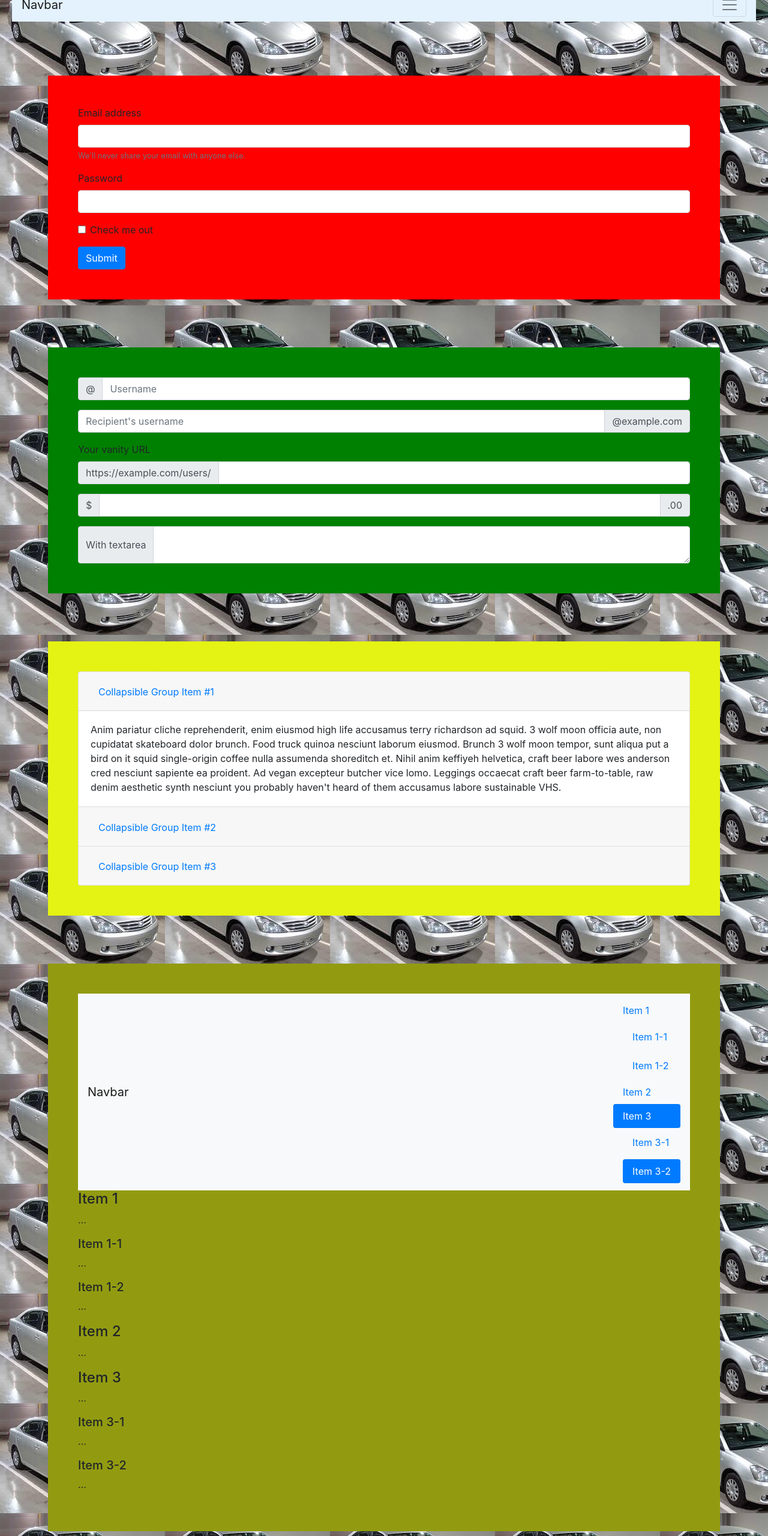
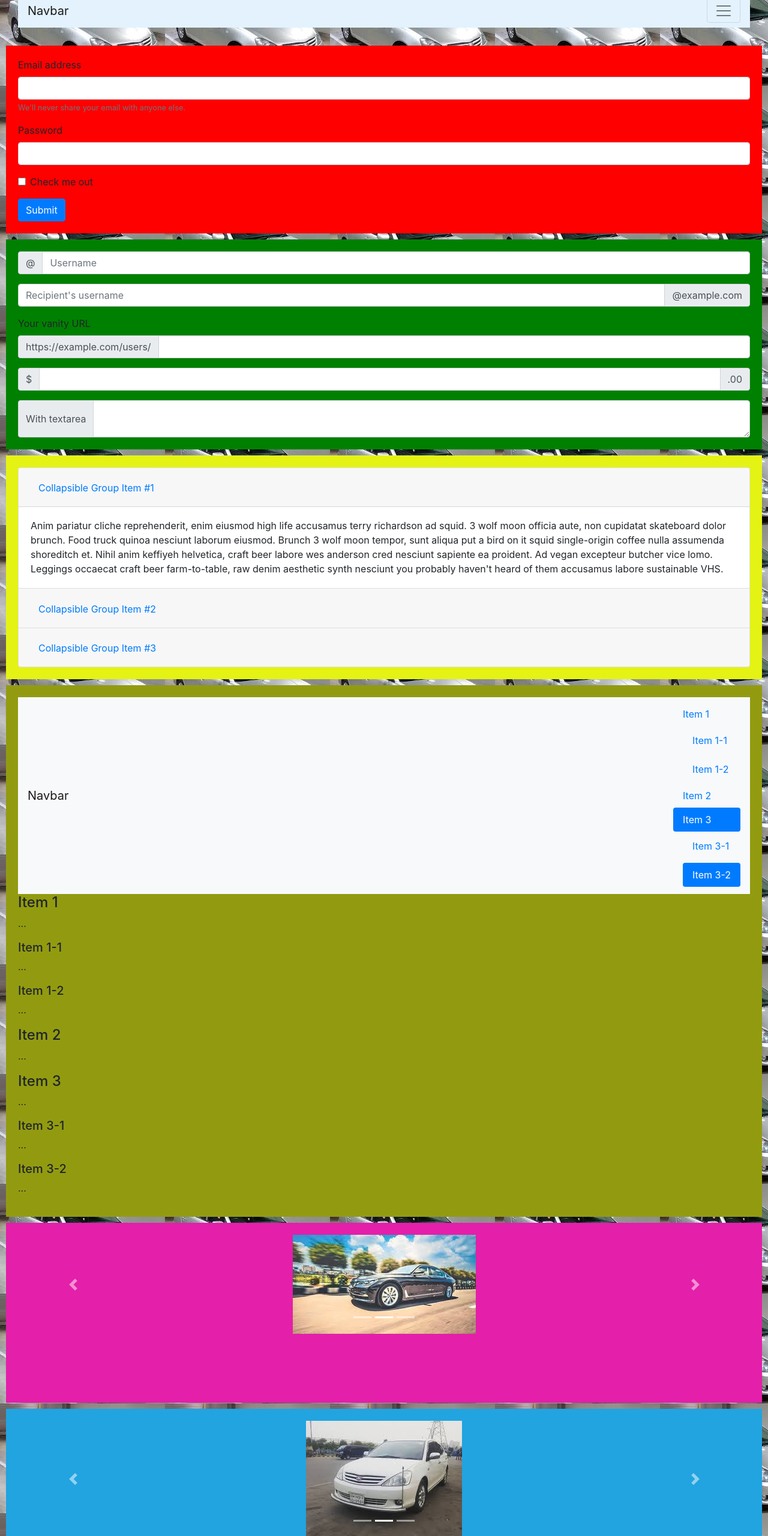
Before and after one commit to alamin7774/alamin-khan, a plain HTML site: page index.html/index.html in a window 1280 px wide. Shown: the part 40-2600 px from the top of the page at 60% size. Drawn offline with nearby package versions, Linux system fonts and the light colour scheme.

Commit message:
Add files via upload

```diff
--- a/index.html/style.css
+++ b/index.html/style.css
@@ -7,22 +7,22 @@ body{
 }
 #name{
 
-padding: 10px;
+padding: 20px;
 margin: 10px;
 
 
 }
 .div1{
 background-color:red;
-margin: 80px;
-padding: 50px;
+margin: 10px;
+padding: 20px;
 
 }
 
 .div2{
     background-color:green;
-    margin: 80px;
-    padding: 50px;
+    margin: 10px;
+    padding: 20px;
 
 
 }
@@ -31,8 +31,8 @@ padding: 50px;
 
 
     background-color:rgb(228, 243, 19);
-    margin: 80px;
-    padding: 50px;
+    margin: 10px;
+    padding: 20px;
 
 
 }
@@ -40,16 +40,16 @@ padding: 50px;
 
 
     background-color:rgb(146, 155, 16);
-    margin: 80px;
-    padding: 50px;
+    margin: 10px;
+    padding: 20px;
 
 }
 .div5{
 
 
     background-color:rgb(228, 31, 169);
-    margin: 80px;
-    padding: 50px;
+    margin: 10px;
+    padding: 20px;
     height: 300px;
 
 }
@@ -58,8 +58,8 @@ padding: 50px;
 
 
     background-color:rgb(34, 164, 224);
-    margin: 80px;
-    padding: 50px;
+    margin: 10px;
+    padding: 20px;
     height: 300px;
 
 }
@@ -67,8 +67,8 @@ padding: 50px;
 
 
     background-color:rgb(215, 228, 31);
-    margin: 80px;
-    padding: 50px;
+    margin: 10px;
+    padding: 20px;
     height: 300px;
 
 }
@@ -79,5 +79,5 @@ height: 100px;
 font-size: 40px;
 text-decoration: none;
 float: ;
-padding: 10px;
+padding: 1px;
 }
```
